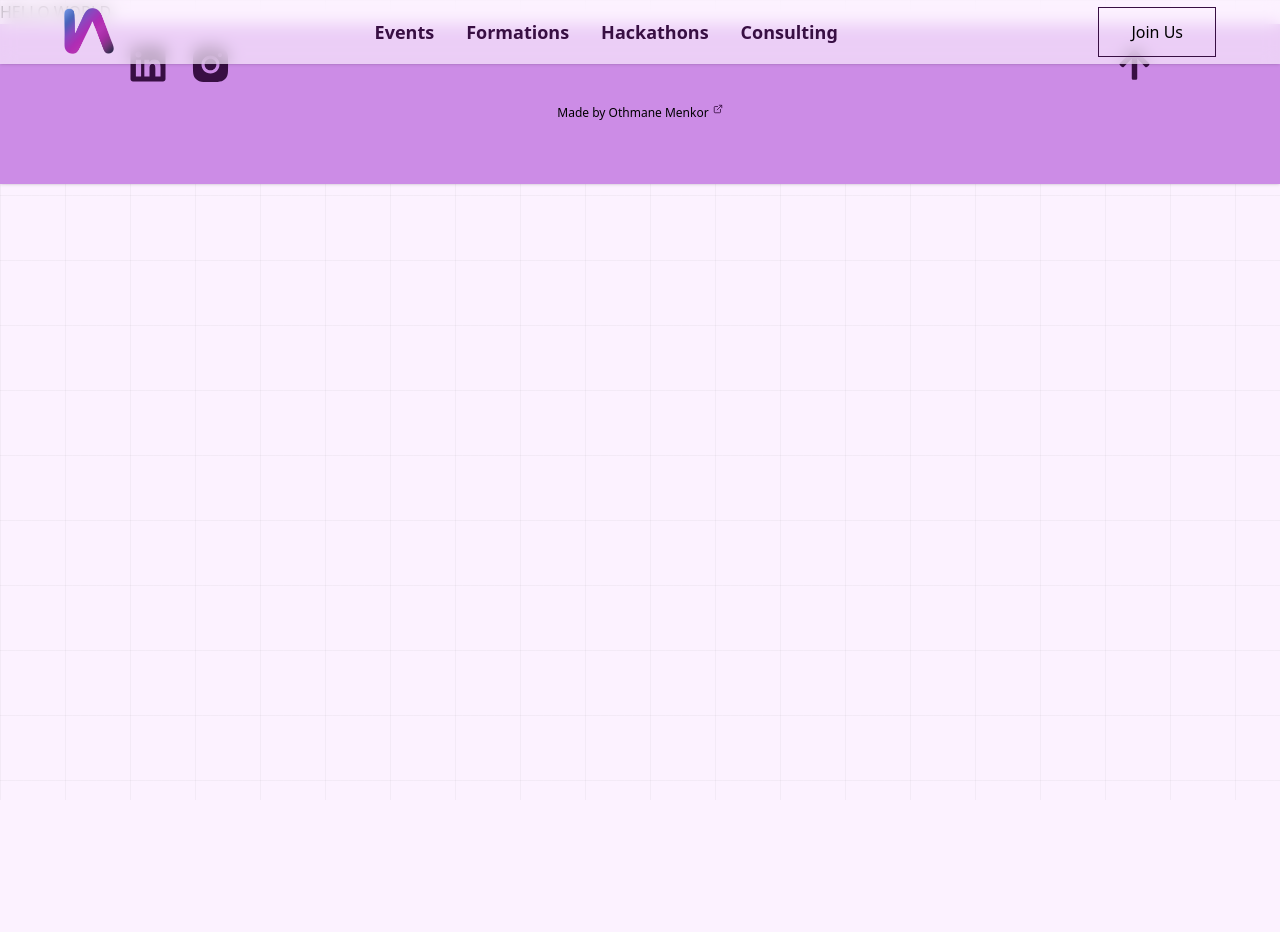
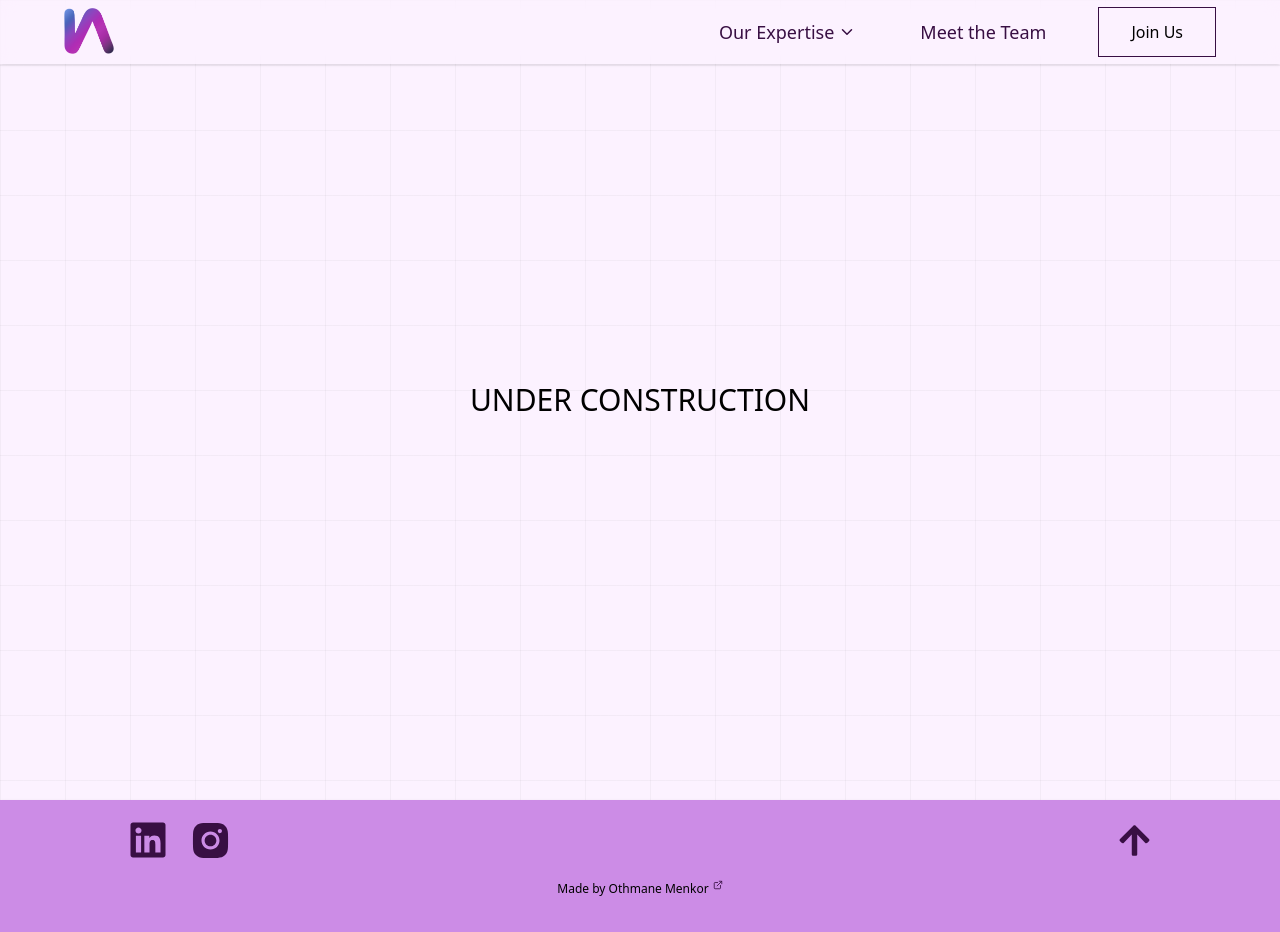
Before and after one commit to Othocs/UtopiaWebsite, a Next.js app: page /eventspage in a window 1280 px wide. Shown: the top 932 px of the page. Before the commit the page ends 800 px from the top, so only its background shows below. Built offline with nearby package versions, Linux system fonts and the light colour scheme.

Commit message:
added new part on Nav Bar

```diff
--- a/app/Components/navbar.tsx
+++ b/app/Components/navbar.tsx
@@ -1,11 +1,13 @@
+"use client";
 import React from "react";
 import Image from "next/image";
 import JoinButton from "./widgets/joinButton";
 import Link from "next/link";
+import { WhatWeDoDropDown } from "./widgets/WhatWeDoDropDown";
 
 const Navbar = () => {
   return (
-    <nav className="  bg-[#fcf2ff]/65 shadow-sm fixed top-0 w-full z-50 backdrop-blur-sm ">
+    <nav className="  bg-[#fcf2ff]/65 shadow-sm fixed top-0 w-full z-40 backdrop-blur-sm ">
       <div className="flex justify-between items-center w-[90%] h-16 mx-auto">
         <div>
           <Link href={"/"}>
@@ -20,16 +22,15 @@ const Navbar = () => {
         </div>
 
         {/* Desktop Menu */}
-        <div className="hidden md:flex gap-8 text-lg text-[#380f43] font-semibold">
-          <div className="hover:text-[#b35fd6] cursor-pointer font-custom">
-            Events
-          </div>
-          <div className="hover:text-[#b35fd6] cursor-pointer">Formations</div>
-          <div className="hover:text-[#b35fd6] cursor-pointer">Hackathons</div>
-          <div className="hover:text-[#b35fd6] cursor-pointer">Consulting</div>
-        </div>
 
-        <div>
+        <div className="flex gap-x-10">
+          <WhatWeDoDropDown />
+          <Link
+            href={"#"}
+            className="hidden md:flex items-center gap-1 rounded-full px-3 py-1.5 text-lg transition-colors hover:bg-[#380f43] hover:text-neutral-100 text-[#380f43]"
+          >
+            Meet the Team
+          </Link>
           <JoinButton />
         </div>
       </div>
--- /dev/null
+++ b/app/Components/widgets/MiddleNav.tsx
@@ -0,0 +1,16 @@
+import React from "react";
+
+const MiddleNav = () => {
+  return (
+    <div className="hidden md:flex gap-8 text-lg text-[#380f43] font-semibold">
+      <div className="hover:text-[#b35fd6] cursor-pointer font-custom">
+        Events
+      </div>
+      <div className="hover:text-[#b35fd6] cursor-pointer">Formations</div>
+      <div className="hover:text-[#b35fd6] cursor-pointer">Hackathons</div>
+      <div className="hover:text-[#b35fd6] cursor-pointer">Consulting</div>
+    </div>
+  );
+};
+
+export default MiddleNav;
--- /dev/null
+++ b/app/Components/widgets/WhatWeDoDropDown.tsx
@@ -0,0 +1,195 @@
+"use client";
+
+import React, { ReactNode, useEffect, useState } from "react";
+import { FiChevronDown } from "react-icons/fi";
+import { AnimatePresence, motion } from "framer-motion";
+import { MdEvent } from "react-icons/md";
+import { IoSchoolSharp } from "react-icons/io5";
+import { MdEmojiEvents } from "react-icons/md";
+import Link from "next/link";
+
+export const WhatWeDoDropDown = () => {
+  return (
+    <div className="hidden md:flex items-center">
+      <PricingTabs />
+    </div>
+  );
+};
+
+const PricingTabs = () => {
+  const [selected, setSelected] = useState<number | null>(null);
+  const [dir, setDir] = useState<null | "l" | "r">(null);
+
+  const handleSetSelected = (val: number | null) => {
+    if (typeof selected === "number" && typeof val === "number") {
+      setDir(selected > val ? "r" : "l");
+    } else if (val === null) {
+      setDir(null);
+    }
+    setSelected(val);
+  };
+
+  return (
+    <div
+      onMouseLeave={() => handleSetSelected(null)}
+      className="relative flex h-fit gap-2"
+    >
+      {PRICING_TABS.map((t) => (
+        <Tab
+          key={t.id}
+          selected={selected}
+          handleSetSelected={handleSetSelected}
+          tab={t.id}
+        >
+          {t.title}
+        </Tab>
+      ))}
+
+      <AnimatePresence>
+        {selected && <Content dir={dir} selected={selected} />}
+      </AnimatePresence>
+    </div>
+  );
+};
+
+const Tab = ({
+  children,
+  tab,
+  handleSetSelected,
+  selected,
+}: {
+  children: ReactNode;
+  tab: number;
+  handleSetSelected: (val: number | null) => void;
+  selected: number | null;
+}) => {
+  return (
+    <button
+      id={`pricing-tab-${tab}`}
+      onMouseEnter={() => handleSetSelected(tab)}
+      onClick={() => handleSetSelected(tab)}
+      className={`flex items-center gap-1 rounded-full px-3 py-1.5 text-lg transition-colors ${
+        selected === tab ? "bg-[#380f43] text-neutral-100" : "text-[#380f43]"
+      }`}
+    >
+      <span>{children}</span>
+      <FiChevronDown
+        className={`transition-transform ${
+          selected === tab ? "rotate-180" : ""
+        }`}
+      />
+    </button>
+  );
+};
+
+const Content = ({
+  selected,
+  dir,
+}: {
+  selected: number | null;
+  dir: null | "l" | "r";
+}) => {
+  return (
+    <motion.div
+      id="pricing-content"
+      initial={{ opacity: 0, y: 8 }}
+      animate={{ opacity: 1, y: 0 }}
+      exit={{ opacity: 0, y: 8 }}
+      className="absolute right-0 top-[calc(100%_+_24px)] w-96 rounded-lg border border-neutral-600 bg-gradient-to-b from-[#2a0b32] via-[#380f43] to-[#461254] p-4"
+    >
+      <Bridge />
+      <Nub selected={selected} />
+
+      {PRICING_TABS.map((t) => (
+        <div className="overflow-hidden" key={t.id}>
+          {selected === t.id && (
+            <motion.div
+              initial={{
+                opacity: 0,
+                x: dir === "l" ? 100 : dir === "r" ? -100 : 0,
+              }}
+              animate={{ opacity: 1, x: 0 }}
+              transition={{ duration: 0.25, ease: "easeInOut" }}
+            >
+              <t.Component />
+            </motion.div>
+          )}
+        </div>
+      ))}
+    </motion.div>
+  );
+};
+
+const Bridge = () => (
+  <div className="absolute -top-[24px] left-0 right-0 h-[24px]" />
+);
+
+const Nub = ({ selected }: { selected: number | null }) => {
+  const [left, setLeft] = useState(0);
+
+  useEffect(() => {
+    moveNub();
+  }, [selected]);
+
+  const moveNub = () => {
+    if (selected) {
+      const hoveredTab = document.getElementById(`pricing-tab-${selected}`);
+      const overlayContent = document.getElementById("pricing-content");
+
+      if (!hoveredTab || !overlayContent) return;
+
+      const tabRect = hoveredTab.getBoundingClientRect();
+      const { left: contentLeft } = overlayContent.getBoundingClientRect();
+
+      const tabCenter = tabRect.left + tabRect.width / 2 - contentLeft;
+
+      setLeft(tabCenter);
+    }
+  };
+
+  return (
+    <motion.span
+      style={{
+        clipPath: "polygon(0 0, 100% 0, 50% 50%, 0% 100%)",
+      }}
+      animate={{ left }}
+      transition={{ duration: 0.25, ease: "easeInOut" }}
+      className="absolute left-1/2 top-0 h-4 w-4 -translate-x-1/2 -translate-y-1/2 rotate-45 rounded-tl border border-neutral-600 bg-neutral-900"
+    />
+  );
+};
+
+const PricingContent = () => {
+  return (
+    <div className="grid grid-cols-3 gap-4 divide-x divide-[#5e4a63] justify-between">
+      <Link
+        href="#"
+        className="flex w-full flex-col items-center justify-center py-2 text-neutral-400 transition-colors hover:text-neutral-50"
+      >
+        <MdEmojiEvents className="mb-2 text-xl text-[#f8e3ff]" />
+        <span className="text-xs">Hackathons</span>
+      </Link>
+      <Link
+        href="#"
+        className="flex w-full flex-col items-center justify-center py-2 text-neutral-400 transition-colors hover:text-neutral-50"
+      >
+        <IoSchoolSharp className="mb-2 text-xl text-[#f8e3ff]" />
+        <span className="text-xs">Formations</span>
+      </Link>
+      <Link
+        href="/eventspage"
+        className="flex w-full flex-col items-center justify-center py-2 text-neutral-400 transition-colors hover:text-neutral-50"
+      >
+        <MdEvent className="mb-2 text-xl text-[#f8e3ff]" />
+        <span className="text-xs">Events</span>
+      </Link>
+    </div>
+  );
+};
+
+const PRICING_TABS = [
+  {
+    title: "Our Expertise",
+    Component: PricingContent,
+  },
+].map((n, idx) => ({ ...n, id: idx + 1 }));
--- a/app/eventspage/page.tsx
+++ b/app/eventspage/page.tsx
@@ -1,3 +1,13 @@
+import { Fade } from "react-awesome-reveal";
+
 export default async function EventsPage() {
-  return <p>HELLO WORLD</p>;
+  return (
+    <>
+      <div className="h-screen text-3xl flex items-center justify-center text-center">
+        <Fade>
+          <p> UNDER CONSTRUCTION </p>
+        </Fade>
+      </div>
+    </>
+  );
 }
--- a/app/page.tsx
+++ b/app/page.tsx
@@ -7,6 +7,7 @@ export default async function Page() {
     <>
       <div className="pt-[80px] pb-[60px]">
         <Herotwo />
+
         <Companies />
         <Whatwedo />
       </div>
```
